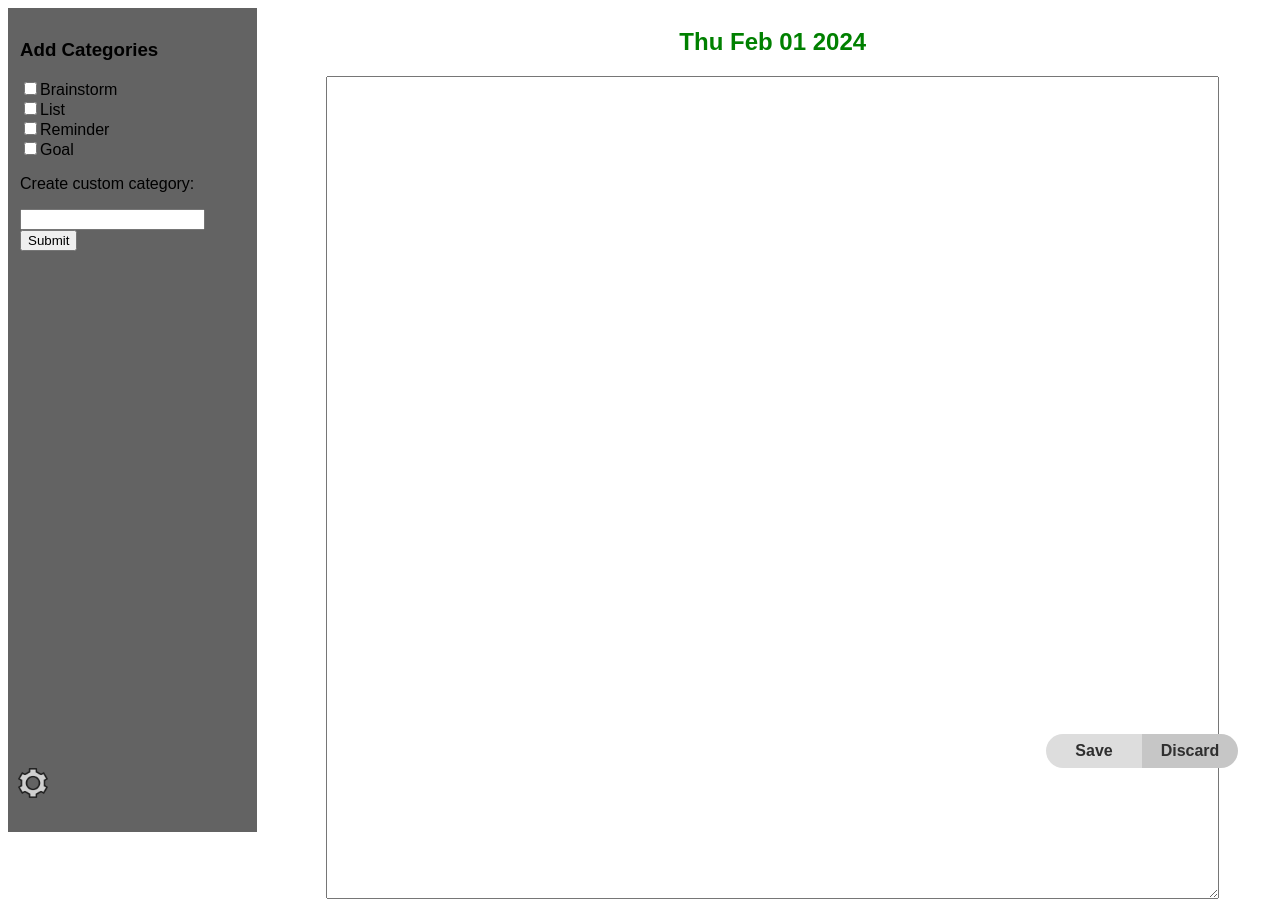
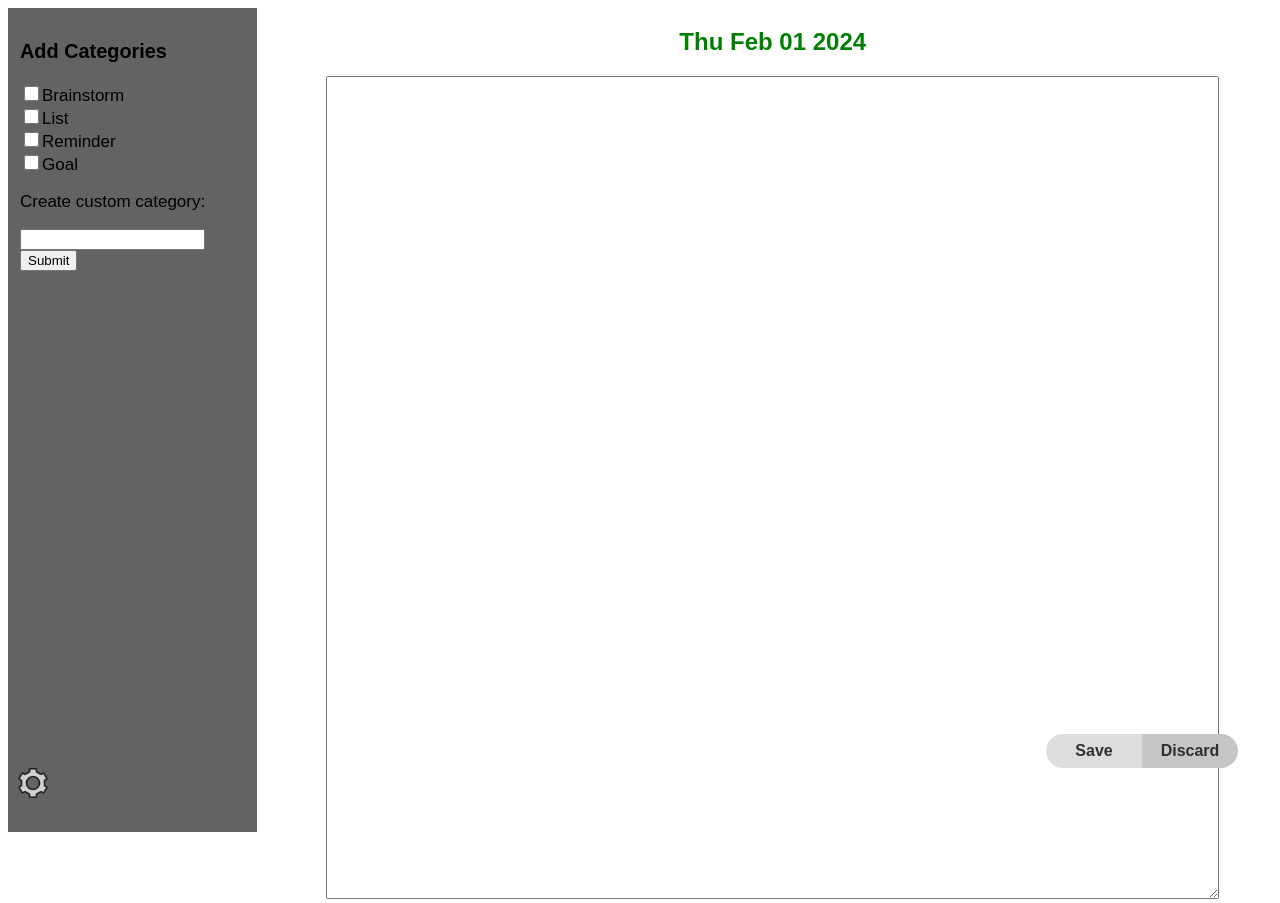
Before and after one commit to dbonnett/Notes2, a Vue app: page / in a window 1280 px wide. Built offline with nearby package versions, Linux system fonts and the light colour scheme.

Commit message:
adjusted both asides

```diff
--- a/src/views/AsideView.vue
+++ b/src/views/AsideView.vue
@@ -31,6 +31,12 @@ export default {
   height: 100%;
   background-color: rgb(99, 99, 99);
   padding: 12px;
+  font-size: 17px;
+}
+
+input[type='checkbox'] {
+  height:15px;
+  width: 15px;
 }
 
 #settings {
```
